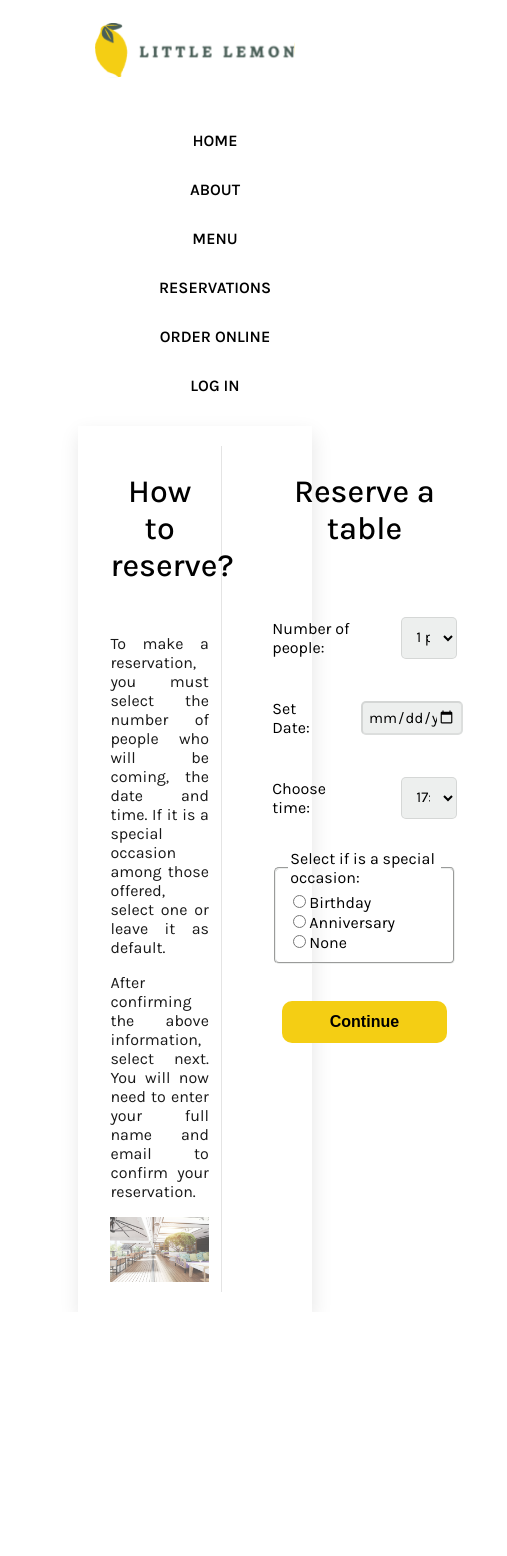
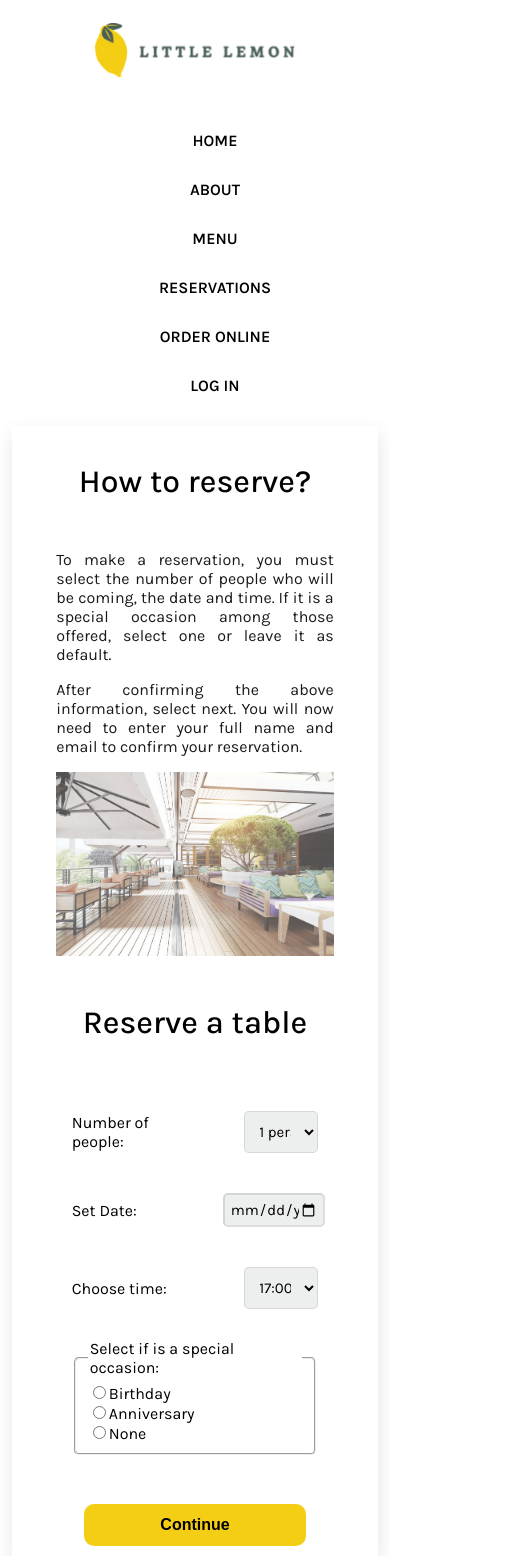
Before and after one commit to Juanpis500/ProyectoFinalC, a React (Create React App) app: page /reserve-online in a window 390 px wide. Shown: the whole page, 507 px wide, since content can reach past the window. Before the commit the page ends 1312 px from the top, so only its background shows below. Built offline with nearby package versions, Linux system fonts and the light colour scheme.

Commit message:
Se realizan los ultimos ajustes a la pantalla de reserva y se agregan elementos para la responsividad.

```diff
--- a/public/index.html
+++ b/public/index.html
@@ -2,7 +2,7 @@
 <html lang="en">
   <head>
     <meta charset="utf-8" />
-    <link rel="icon" href="/src/assets/images/favicon.png" />
+    <link rel="icon" href="favicon.ico" />
     <meta name="viewport" content="width=device-width, initial-scale=1" />
     <meta name="theme-color" content="#000000" />
     <meta
@@ -37,6 +37,7 @@
     <link rel="preconnect" href="https://fonts.googleapis.com">
     <link rel="preconnect" href="https://fonts.gstatic.com" crossorigin>
     <link href="https://fonts.googleapis.com/css2?family=Karla:ital,wght@0,200..800;1,200..800&family=Libre+Franklin:ital,wght@0,100..900;1,100..900&family=Roboto:ital,wght@0,100;0,300;0,400;0,500;0,700;0,900;1,100;1,300;1,400;1,500;1,700;1,900&display=swap" rel="stylesheet">
+    <script src="https://raw.githubusercontent.com/Meta-Front-End-Developer-PC/capstone/master/api.js"></script>
 
     <title>Little Lemon</title>
   </head>
--- a/src/components/ReserveTable/ReserveHome.js
+++ b/src/components/ReserveTable/ReserveHome.js
@@ -3,7 +3,11 @@ import ReserveSection2 from "./ReserveSection2";
 import ReserveSection3 from "./ReserveSection3";
 import restaurant from "../../assets/images/restaurant.jpg"
 import "../../styles/Reservation.css";
-import { useState } from "react";
+import { useReducer, useState } from "react";
+
+function updateTimes(){
+
+}
 
 
 export default function ReserveHome(){
@@ -17,6 +21,11 @@ export default function ReserveHome(){
     const [occasion, setOccasion] = useState("None");
     const [bandBtn1, setBandBtn1] = useState(false);
     const [bandBtn2, setBandBtn2] = useState(false);
+
+    const initialTime = ["17:00","18:00","19:00","20:00","21:00","22:00"]
+
+
+    const[aviableTimes, dispatch] = useReducer(updateTimes,initialTime);
 
     return(
         <main className="reservation-content">
@@ -42,7 +51,8 @@ export default function ReserveHome(){
                     occasion={occasion}
                     setOccasion={setOccasion}
                     bandBtn1={bandBtn1}
-                    setBandBtn1={setBandBtn1}/>
+                    setBandBtn1={setBandBtn1}
+                    aviableTimes={aviableTimes}/>
                 }
                 {bandBtn1 === true && bandBtn2 === false &&
                     <ReserveSection2
--- a/src/components/ReserveTable/ReserveSection1.js
+++ b/src/components/ReserveTable/ReserveSection1.js
@@ -8,6 +8,11 @@ export default function ReserveSection1(props){
         props.setBandBtn1(true);
     }
 
+    const itemsTime = props.aviableTimes.map( (e)=> {
+        return(
+            <option>{e}</option>
+        )
+    })
 
     return(
         <form className="form-reservation" onSubmit={handleSubmit}>
@@ -38,12 +43,7 @@ export default function ReserveSection1(props){
                     value={props.time}
                     onChange={e => props.setTime(e.target.value)}
                     >
-                    <option>17:00</option>
-                    <option>18:00</option>
-                    <option>19:00</option>
-                    <option>20:00</option>
-                    <option>21:00</option>
-                    <option>22:00</option>
+                    {itemsTime}
                 </select>
             </div>
             <fieldset>
--- a/src/components/ReserveTable/ReserveSection2.js
+++ b/src/components/ReserveTable/ReserveSection2.js
@@ -15,11 +15,11 @@ export default function ReserveSection2(props){
             <h1>Confirm your data</h1>
             <div>
                 <label for="set-name">Full Name: </label>
-                <input id="set-name" value={name} onChange={e => setName(e.target.value)}/>
+                <input id="set-name" value={name} onChange={e => setName(e.target.value)} required/>
             </div>
             <div>
                 <label for="set-name">Email: </label>
-                <input id="set-email" type="email" value={email} onChange={e => setEmail(e.target.value)}/>
+                <input id="set-email" type="email" value={email} onChange={e => setEmail(e.target.value)} required/>
             </div>
             <div className="information-content">
                 <h4>Data:</h4>
--- a/src/styles/Reservation.css
+++ b/src/styles/Reservation.css
@@ -32,3 +32,28 @@
     padding-inline: 10%;
     padding-bottom: 5%;
 }
+
+@media (max-width: 1500px) {
+    .reservation-content{
+        margin-inline: 10%;
+    }
+}
+
+@media (max-width: 1200px) {
+    .reservation-content{
+        margin-inline: 5%;
+    }
+}
+
+@media (max-width: 920px) {
+    .reservation-content{
+        display: grid;
+        grid-template-columns: repeat(1, 1fr);
+        grid-auto-rows:auto;
+        margin-inline: 3%;
+        padding: 10px;
+    }
+    .reservation-content > section:first-child{
+        border: none;
+    }
+}
--- a/src/styles/about.css
+++ b/src/styles/about.css
@@ -36,3 +36,24 @@
     margin-bottom: 12px;
     font-size: 32px;
 }
+
+@media (max-width: 920px) {
+    .about-content{
+        display: grid;
+        grid-template-columns: repeat(1, 1fr);
+        grid-auto-rows:auto;
+        padding-top: 60px;
+        margin-bottom: 50px;
+        margin-inline: 5%;
+    }
+    .about-img > img{
+        width: 30%;
+    }
+    .about-img{
+        align-items: center;
+    }
+
+    .imagen-2{
+        transform: translate(0px, 0px);
+    }
+}
```
Also changed, not shown: src/assets/images/favicon.png, 1 other file (tests, documents, lock files or other folders).
